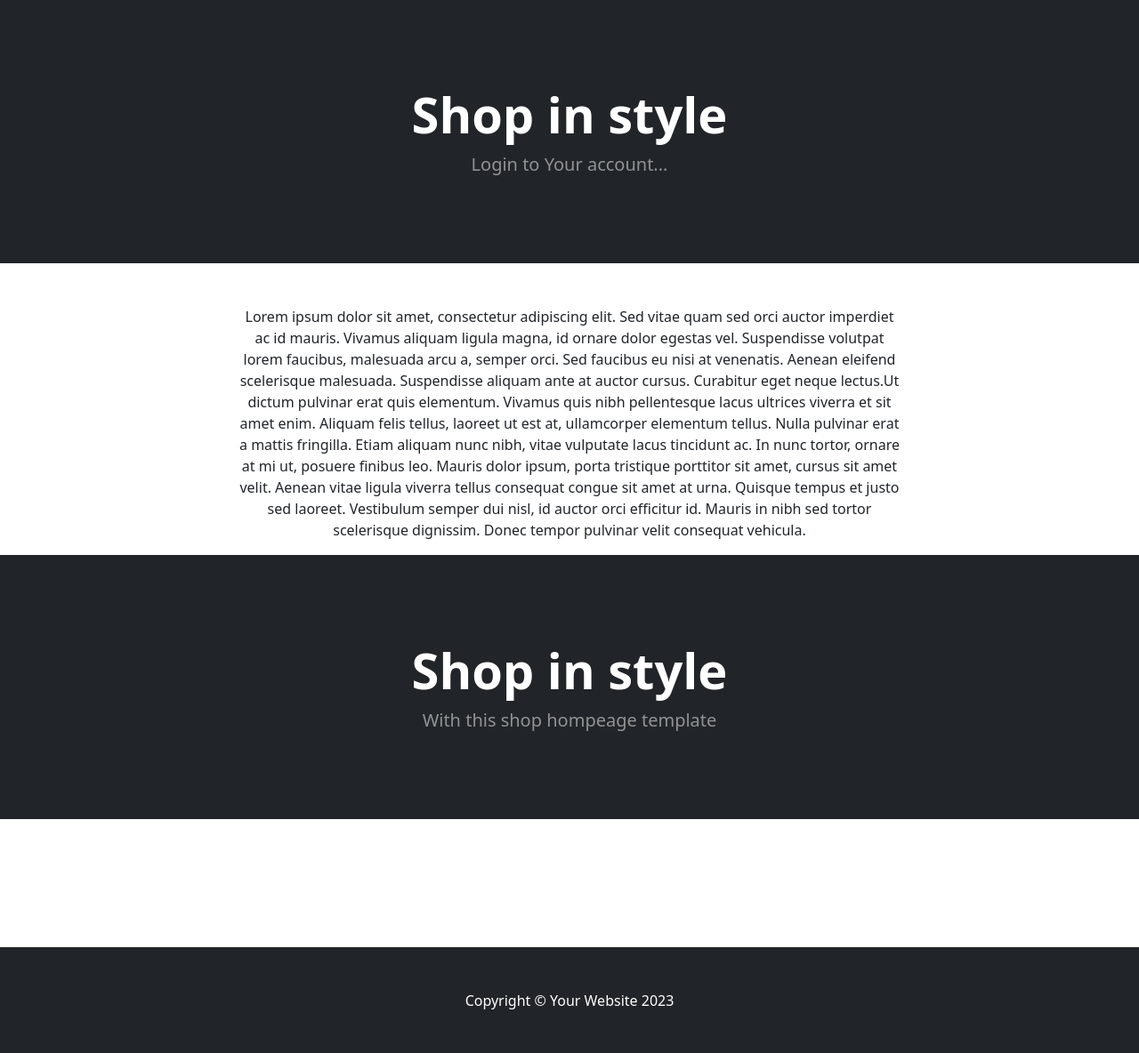
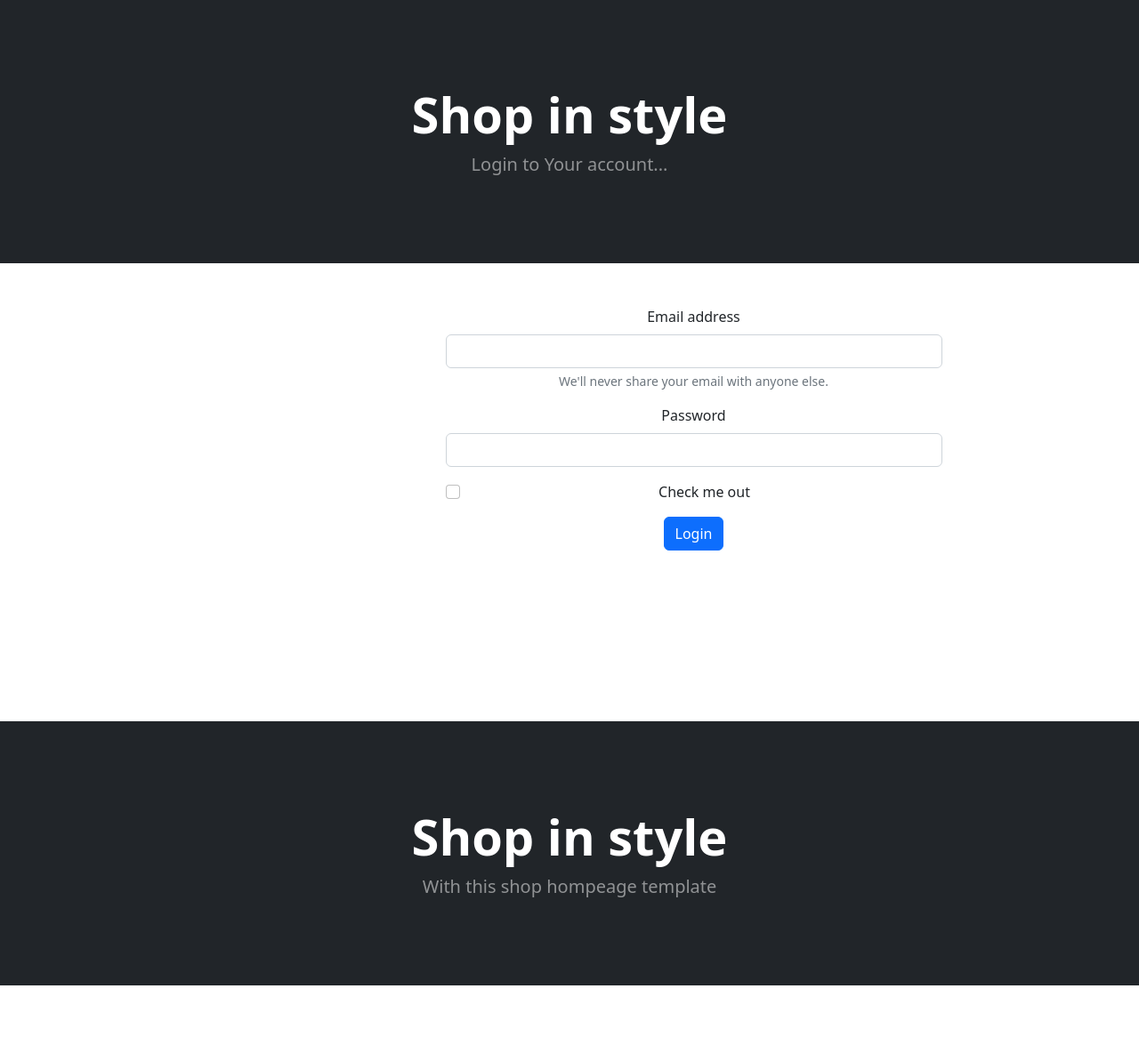
Before and after one commit to Mbaye-ndiaye/Django_wednesday, a Django app: page /login/ in a window 1280 px wide. Shown: the part 57-1241 px from the top of the page at 89% size. Before the commit the page ends 1192 px from the top, so only its background shows below. Run offline with Django 5.2, Linux system fonts and the light colour scheme.

Commit message:
manipuler les Dom

```diff
--- a/ecomWednesday/store/templates/login.html
+++ b/ecomWednesday/store/templates/login.html
@@ -13,15 +13,28 @@
 <div class="container">
     <div class="row">
         <center>
-            <div class="col-8">
+            <div class="col-md-6 offset-md-3">
                 <br/><br/>
-                <p>
-                Lorem ipsum dolor sit amet, consectetur adipiscing elit. Sed vitae quam sed orci auctor imperdiet
-                ac id mauris. Vivamus aliquam ligula magna, id ornare dolor egestas vel. Suspendisse volutpat lorem
-                faucibus, malesuada arcu a, semper orci. Sed faucibus eu nisi at venenatis. Aenean eleifend scelerisque malesuada.
-                 Suspendisse aliquam ante at auctor cursus. Curabitur eget neque lectus.Ut dictum pulvinar erat quis elementum.
-                  Vivamus quis nibh pellentesque lacus ultrices viverra et sit amet enim. Aliquam felis tellus, laoreet ut est at, ullamcorper elementum tellus. Nulla pulvinar erat a mattis fringilla. Etiam aliquam nunc nibh, vitae vulputate lacus tincidunt ac. In nunc tortor, ornare at mi ut, posuere finibus leo. Mauris dolor ipsum, porta tristique porttitor sit amet, cursus sit amet velit. Aenean vitae ligula viverra tellus consequat congue sit amet at urna. Quisque tempus et justo sed laoreet. Vestibulum semper dui nisl, id auctor orci efficitur id. Mauris in nibh sed tortor scelerisque dignissim. Donec tempor pulvinar velit consequat vehicula.
-                </p>
+                <form>
+                    <div class="mb-3">
+                      <label for="exampleInputEmail1" class="form-label">Email address</label>
+                      <input type="email" class="form-control" id="exampleInputEmail1" aria-describedby="emailHelp">
+                      <div id="emailHelp" class="form-text">We'll never share your email with anyone else.</div>
+                    </div>
+                    <div class="mb-3">
+                      <label for="exampleInputPassword1" class="form-label">Password</label>
+                      <input type="password" class="form-control" id="exampleInputPassword1">
+                    </div>
+                    <div class="mb-3 form-check">
+                      <input type="checkbox" class="form-check-input" id="exampleCheck1">
+                      <label class="form-check-label" for="exampleCheck1">Check me out</label>
+                    </div>
+                    <button type="submit" class="btn btn-primary">Login</button>
+                  </form>
+<br/><br/>
+<br/><br/>
+<br/><br/>
+<br/><br/>
             </div>
         </center>
     </div>
```
